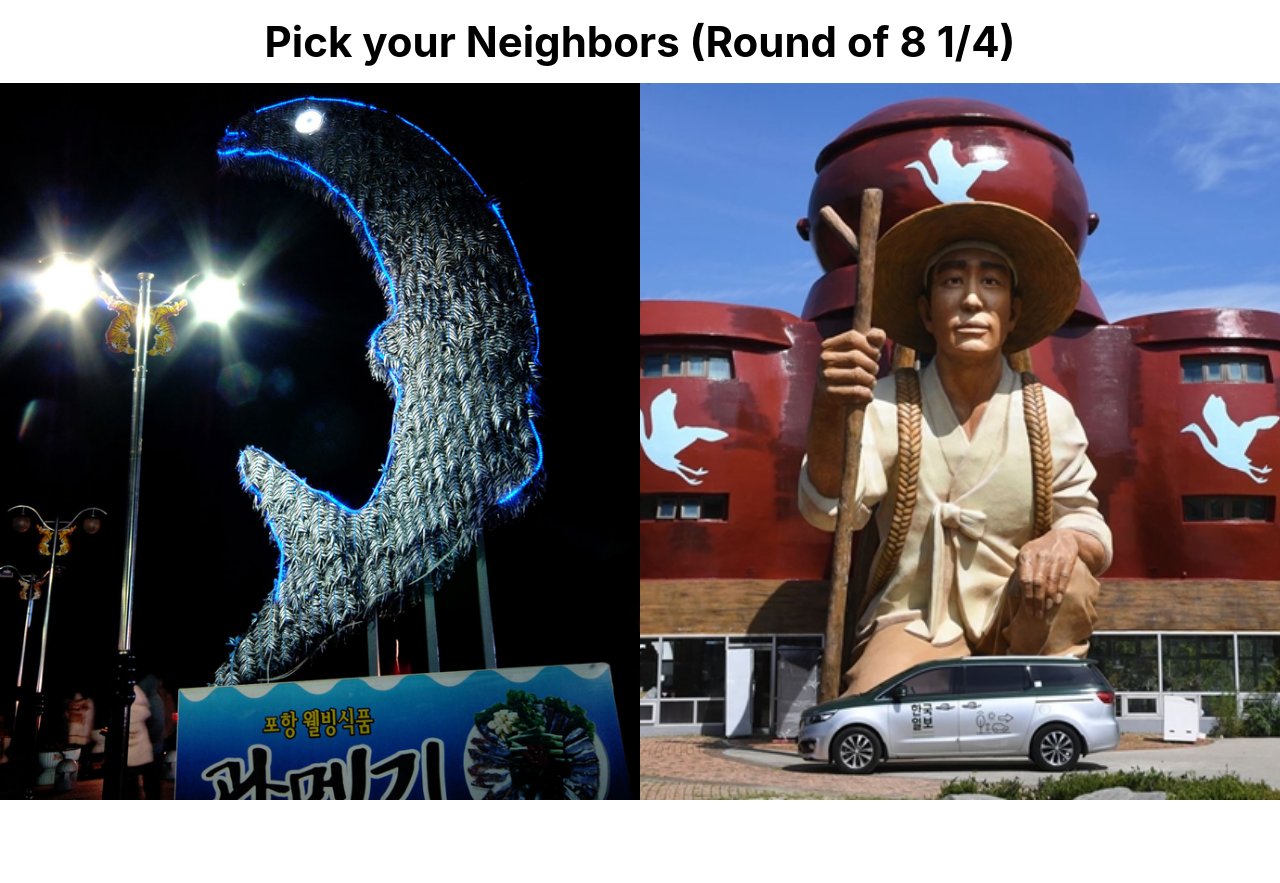
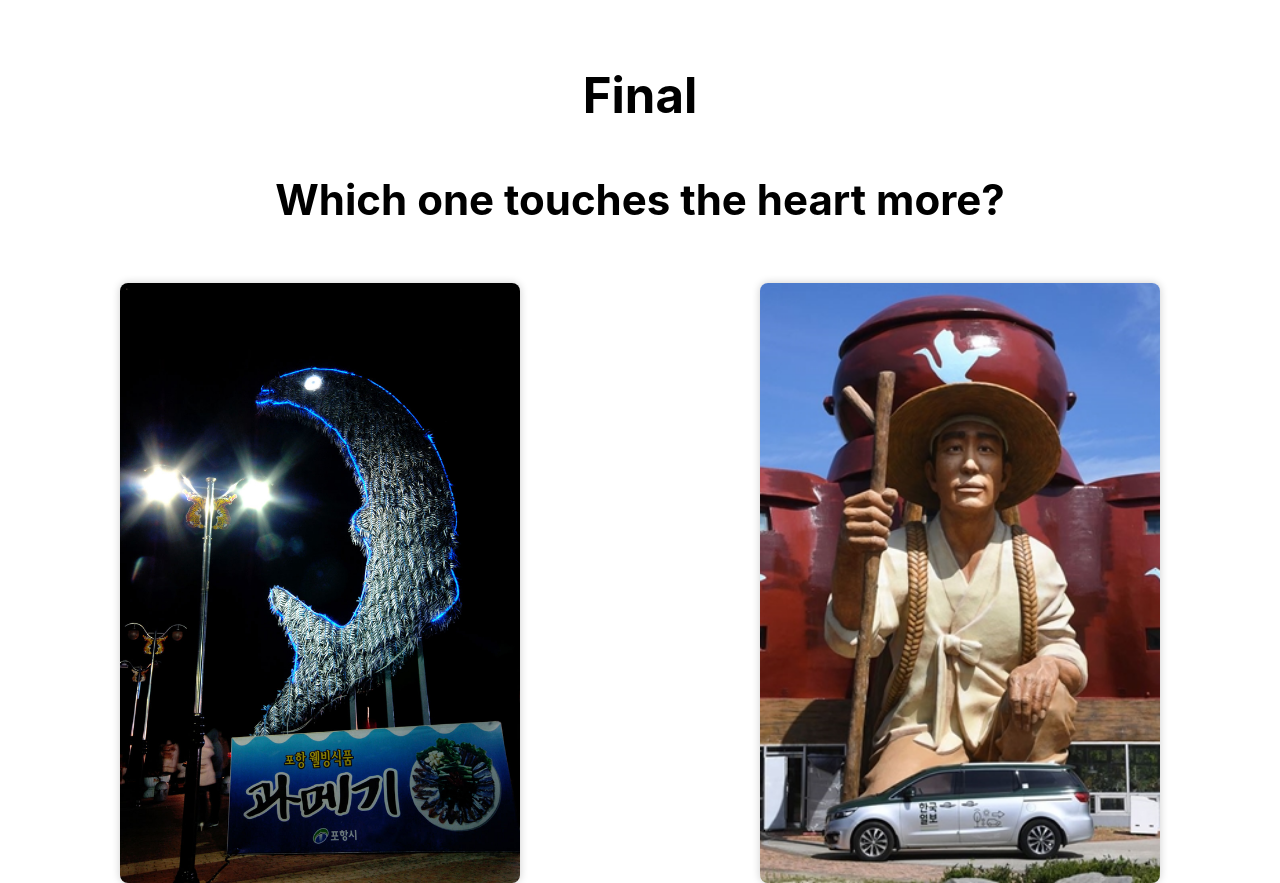
Before and after one commit to NullFull/strange-neighbors, a React (Create React App) app: page / in a window 1280 px wide. Before the commit the page ends 800 px from the top, so only its background shows below. Built offline with nearby package versions, Linux system fonts and the light colour scheme.

Commit message:
prepare the demo

```diff
--- a/src/App.js
+++ b/src/App.js
@@ -2,12 +2,14 @@ import { CandidatesProvider } from './hooks/candidates'
 import styled from '@emotion/styled'
 import Header from './components/Header'
 import Rounds from './components/Rounds'
+import Background from './assets/images/background.png'
 
 const Wrapper = styled.div`
   display: flex;
   flex-direction: column;
   text-align: center;
   height: 100%;
+  //background: url(${Background}) no-repeat center center fixed;
 `
 
 const Body = styled.main`
--- a/src/components/Card.jsx
+++ b/src/components/Card.jsx
@@ -11,12 +11,14 @@ const Image = styled.div`
 `
 
 const Wrapper = styled.div`
-  min-width: 0;
-  flex-grow: 1;
-  height: 100%;
+  width: 400px;
+  height: 600px;
+  border-radius: 8px;
+  box-shadow: 0 0 8px rgba(0, 0, 0, .2);
+  overflow: hidden;
 `
 
-const Card = ({ imageUrl, name, onClick }) => {
+const Card = ({ imageUrl, onClick }) => {
   return (
     <Wrapper onClick={onClick}>
       <Image imageUrl={imageUrl} />
--- a/src/components/CardSelector.jsx
+++ b/src/components/CardSelector.jsx
@@ -5,14 +5,21 @@ import Card from './Card'
 
 const ResultView = styled.div`
   display: flex;
-  height: 100%;
-  width: 50%;
-  margin: 0 auto;
+  justify-content: center;
 `
 
 const CandidatesView = styled.div`
   display: flex;
+  justify-content: center;
+`
+
+const CardContainer = styled.div`
+  min-width: 0;
+  flex-grow: 1;
   height: 100%;
+  display: flex;
+  justify-content: center;
+  align-items: center;
 `
 
 const CardSelector = ({ selected, onSelect, candidates }) => {
@@ -28,13 +35,14 @@ const CardSelector = ({ selected, onSelect, candidates }) => {
     </ResultView>
   ) : (
     <CandidatesView>
-      {candidates.map((candidte) => (
-        <Card
-          key={candidte.name}
-          name={candidte.name}
-          imageUrl={candidte.imageUrl}
-          onClick={() => onSelect(candidte)}
-        />
+      {candidates.map(candidte => (
+        <CardContainer key={candidte.name}>
+          <Card
+            name={candidte.name}
+            imageUrl={candidte.imageUrl}
+            onClick={() => onSelect(candidte)}
+          />
+        </CardContainer>
       ))}
     </CandidatesView>
   )
--- a/src/components/Header.jsx
+++ b/src/components/Header.jsx
@@ -9,12 +9,18 @@ const HeaderText = styled.header`
 `
 
 const Header = () => {
-  const { totalRounds, step, totalSteps } = useCandidates()
-  const roundText = totalRounds === 2 ? 'Final' : `Round of ${totalRounds}`
+  const { candidates, isGameEnded } = useCandidates()
+  const rest = candidates.length
+  const title = rest === 1 ? 'Final Winner'
+    : 2 ? 'Final'
+    : rest === 4 ? 'Semi-Final'
+    : rest === 8 ? 'Quarter-Final'
+    : 'Preliminary Round'
 
   return (
     <HeaderText>
-      Pick your Neighbors ({roundText} {step + 1}/{totalSteps})
+      <h3>{title} {isGameEnded ? 'Winner' : ''}</h3>
+      <p>Which one touches the heart more?</p>
     </HeaderText>
   )
 }
--- a/src/components/Steps.jsx
+++ b/src/components/Steps.jsx
@@ -2,6 +2,14 @@ import React from 'react'
 import { useState, useEffect } from 'react'
 import { useCandidates } from '../hooks/candidates'
 import CardSelector from './CardSelector'
+import styled from '@emotion/styled'
+
+const Button = styled.button`
+  margin: 0.5rem;
+  padding: 1rem;
+  font-size: 1.8rem;
+  border-radius: 8px;
+`
 
 const NextStepButton = ({
   isLastStep,
@@ -10,9 +18,9 @@ const NextStepButton = ({
   goNextStep,
 }) => {
   return isLastStep ? (
-    <button onClick={goNextRound}>Next Round</button>
+    <Button onClick={goNextRound}>Next Round</Button>
   ) : (
-    <button onClick={goNextStep}>Next Step</button>
+    <Button onClick={goNextStep}>Next</Button>
   )
 }
 
```
